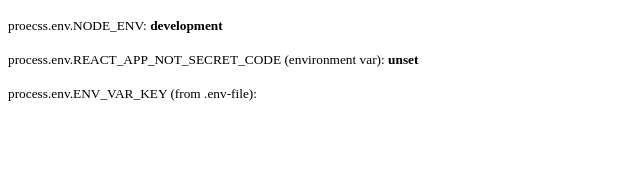
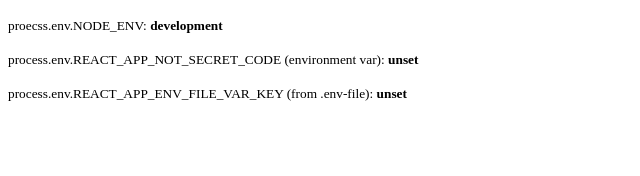
Before and after one commit to rezabmirzaei/react-env, a React (Create React App) app: page / in a window 1280 px wide. Shown: the top 176 px of the page, without its empty margins (0-640 px from the left). Built offline with nearby package versions, Linux system fonts and the light colour scheme; no server answers.

Commit message:
Set correct var key

```diff
--- a/src/App.js
+++ b/src/App.js
@@ -5,8 +5,7 @@ export default function App() {
     <div className='ml-5 mt-4'>
       <p><small>proecss.env.NODE_ENV: <b>{process.env.NODE_ENV}</b></small></p>
       <p><small>process.env.REACT_APP_NOT_SECRET_CODE (environment var): <b>{process.env.REACT_APP_NOT_SECRET_CODE}</b></small></p>
-      <p><small>process.env.ENV_VAR_KEY (from .env-file): <b>{process.env.ENV_VAR_KEY}</b></small></p>
-
+      <p><small>process.env.REACT_APP_ENV_FILE_VAR_KEY (from .env-file): <b>{process.env.REACT_APP_ENV_FILE_VAR_KEY}</b></small></p>
     </div>
   );
 }
```
